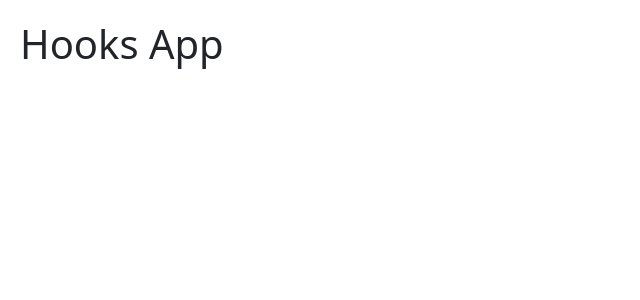
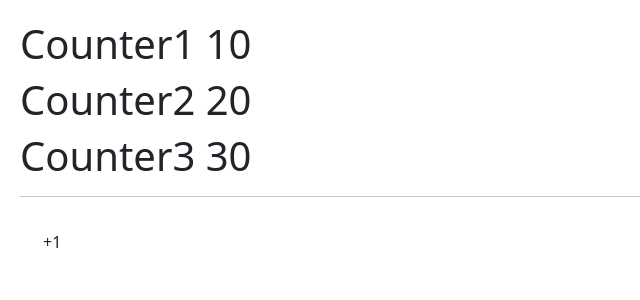
Before and after one commit to thmxluis/hook-app, a React (Vite) app: page / in a window 1280 px wide. Shown: the top 300 px of the page, without its empty margins (0-640 px from the left). Built offline with nearby package versions, Linux system fonts and the light colour scheme.

Commit message:
useState

```diff
--- /dev/null
+++ b/src/01-useState/CounterApp.jsx
@@ -0,0 +1,21 @@
+import { useState } from "react";
+
+export const CounterApp = () => {
+  const [state, setCounter] = useState({
+    counter1: 10,
+    counter2: 20,
+    counter3: 30,
+  });
+  const { counter1, counter2, counter3 } = state;
+  return (
+    <>
+      <h1>Counter1 {counter1}</h1>
+      <h1>Counter2 {counter2}</h1>
+      <h1>Counter3 {counter3}</h1>
+      <hr />
+      <button className="btn" onClick={() => setCounter({ ...state, counter1: counter1 + 1 })}>
+        +1
+      </button>
+    </>
+  );
+};
--- a/src/main.jsx
+++ b/src/main.jsx
@@ -1,10 +1,11 @@
 import React from "react";
 import ReactDOM from "react-dom/client";
 import "./index.css";
-import { HooksApp } from "./HooksApp";
+import { CounterApp } from "./01-useState/CounterApp";
+// import { HooksApp } from "./HooksApp";
 
 ReactDOM.createRoot(document.getElementById("root")).render(
   <React.StrictMode>
-    <HooksApp />
+    <CounterApp />
   </React.StrictMode>
 );
```
